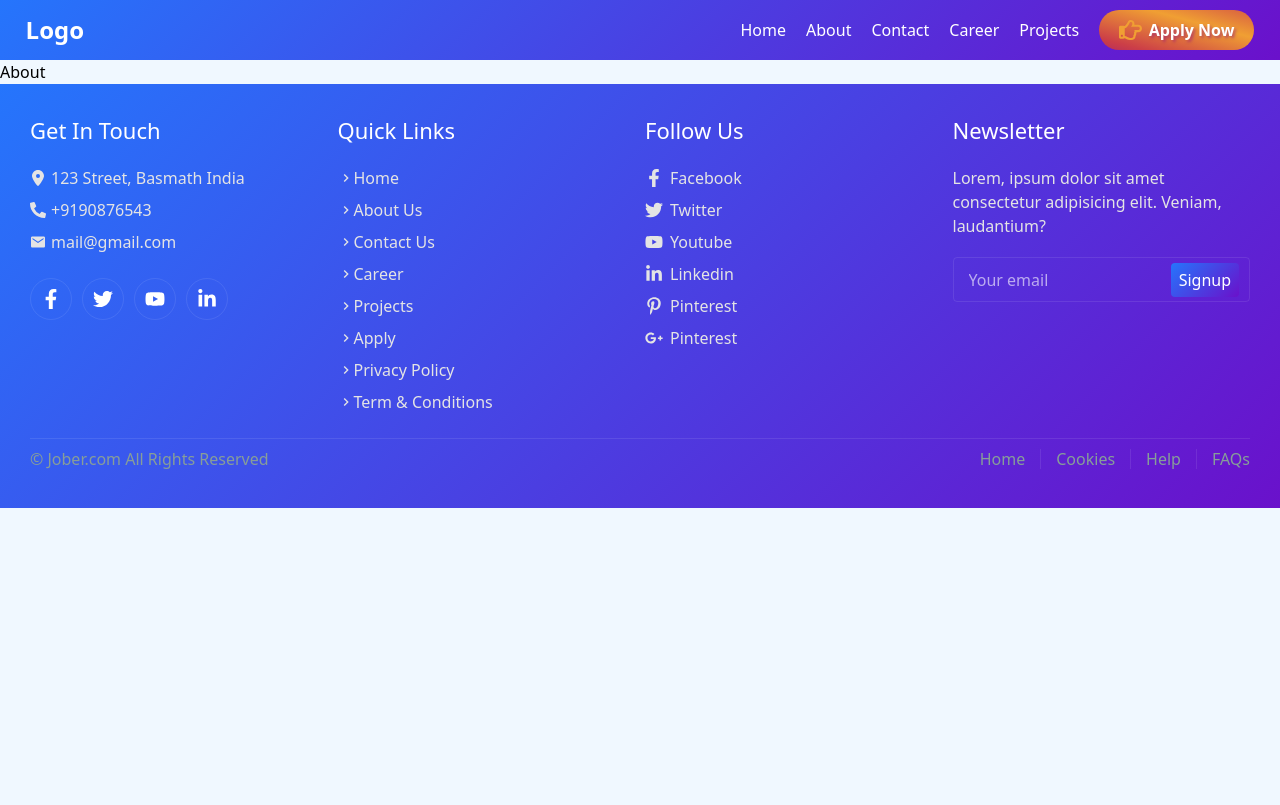
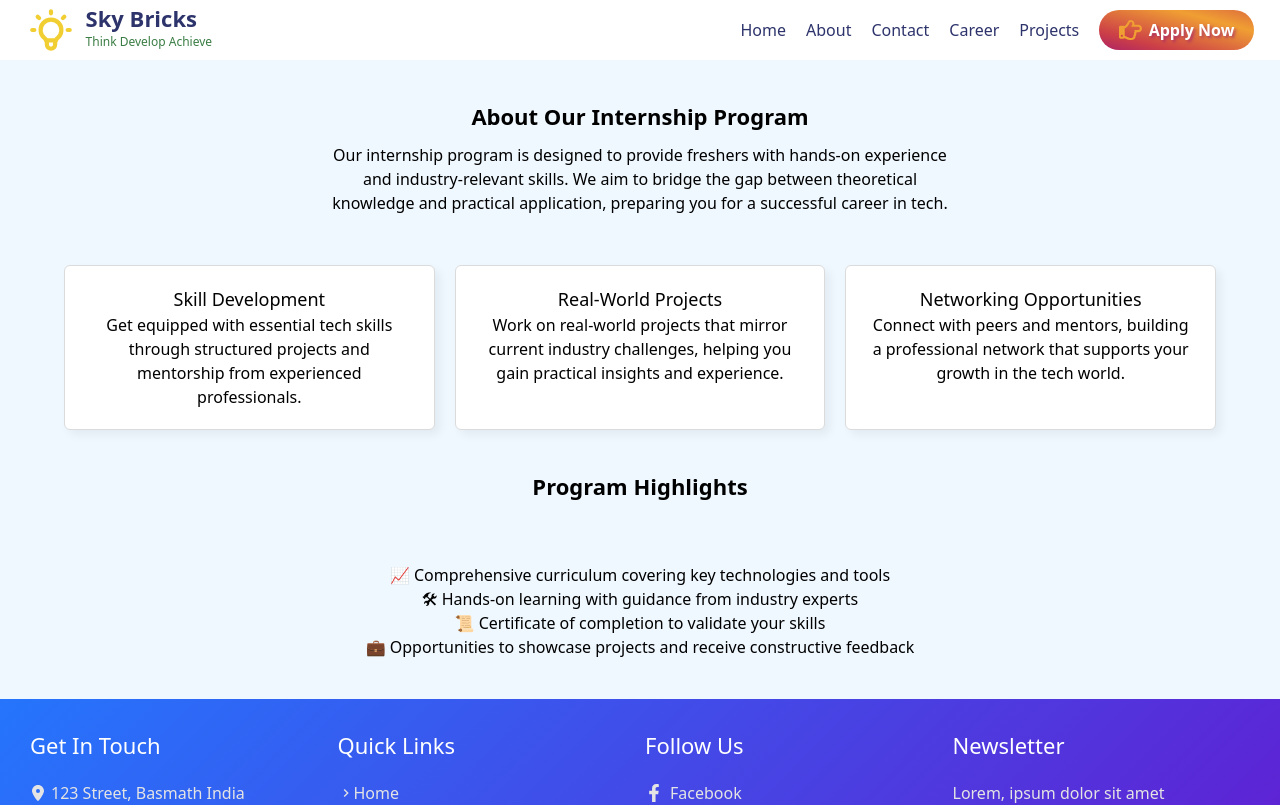
Before and after one commit to sonubhosle/form, a React (Vite) app: page /about in a window 1280 px wide. Shown: the top 805 px of the page. Built offline with nearby package versions, Linux system fonts and the light colour scheme.

Commit message:
Night 11:47

```diff
--- a/src/Components/Information/Information.css
+++ b/src/Components/Information/Information.css
@@ -13,14 +13,15 @@
   padding: 10px 50px;
   border: none;
   cursor: pointer;
-    background-color: #ddd; /* Default button color */
+  background-color: #ddd;
+  /* Default button color */
   color: #000;
   transition: 0.3s;
   border-radius: 20px;
 
 }
 
-  .menu-button:hover{
+.menu-button:hover {
   box-shadow: rgba(0, 0, 0, 0.274)5px 5px 15px 0px;
   transform: translateY(-5px);
 }
@@ -32,10 +33,78 @@
 
 }
 
-.content{
+.content {
   width: 90%;
   margin: 20px auto;
   box-shadow: rgba(0, 0, 0, 0.274) 0px 0px 10px 0px;
   padding: 20px;
   border-radius: 4px;
 }
+
+.content .section_heading {
+  display: flex;
+  align-items: center;
+  justify-content: center;
+  flex-direction: column;
+  border-bottom: 1px solid #dbdbdb;
+  margin-bottom: 20px;
+  padding: 10px 0px;
+}
+
+.section_heading h2 {
+  font-weight: 500;
+  font-size: 22px;
+  letter-spacing: 1px;
+}
+
+.section_heading p {
+  padding: 10px 0px;
+  font-size: 17px;
+}
+
+.content h3 {
+  font-weight: 500;
+  font-size: 17px;
+  letter-spacing: 1px;
+}
+
+.content .grid_one {
+  display: grid;
+  grid-template-columns: repeat(auto-fit, minmax(300px, 1fr));
+  gap: 20px;
+  position: relative;
+  margin: 15px 0px;
+  border-bottom: 1px solid #dbdbdb;
+  padding:20px ;
+}
+
+.content .grid_one .card_one {
+  width: 100%;
+  padding: 10px ;
+  border-radius: 4px;
+}
+
+.content .grid_two{
+  display: grid;
+  grid-template-columns: repeat(auto-fit, minmax(400px, 1fr));
+  gap: 20px;
+  position: relative;
+  margin: 15px 0px;
+  border-bottom: 1px solid #dbdbdb;
+  padding:20px ;
+}
+
+
+.content .grid_two .card_two {
+  width: 100%;
+  border: 1px solid #dbdbdb;
+  padding: 10px ;
+  border-radius: 4px;
+}
+
+
+.grid_two .card_two h4{
+  color: #000;
+  font-weight: 500;
+  padding-bottom: 10px;
+}
--- a/src/Components/Information/Information.jsx
+++ b/src/Components/Information/Information.jsx
@@ -1,38 +1,13 @@
 import React, { useState, useEffect } from "react";
-import './Information.css'
+import './Information.css';
+import { information } from "./info";
+
 const Information = () => {
-      const menus = [
-        {
-          id: "Real Projects",
-          label: "Real Projects",
-          title: "Welcome to Menu 1",
-          description: "This is a detailed description for Menu 1. It includes more text and even an image.",
-          image: "https://via.placeholder.com/300x150/ff9999/fff?text=Menu+1",
-          color: "#ff9999",
-        },
-        {
-          id: "Experienced Mentors",
-          label: "Experienced Mentors",
-          title: "Explore Menu 2",
-          description: "Here is some more content for Menu 2. This section can have a longer paragraph or list.",
-          image: "https://via.placeholder.com/300x150/99ccff/fff?text=Menu+2",
-          color: "#99ccff",
-        },
-        {
-          id: "Flexible Shedule",
-          label: "Flexible Shedule",
-          title: "Discover Menu 3",
-          description: "Menu 3 contains even more content. Feel free to add as much detail as you need!",
-          image: "https://via.placeholder.com/300x150/99ff99/fff?text=Menu+3",
-          color: "#99ff99",
-        },
-      ];
-
   const [activeIndex, setActiveIndex] = useState(0);
 
   useEffect(() => {
     const interval = setInterval(() => {
-          setActiveIndex((prevIndex) => (prevIndex + 1) % menus.length);
+      setActiveIndex((prevIndex) => (prevIndex + 1) % information.length);
     }, 3000); // Change every 3 seconds
 
     return () => clearInterval(interval); // Cleanup on unmount
@@ -41,22 +16,46 @@ const Information = () => {
   return (
     <div className="menu-container">
       <div className="menu-buttons">
-            {menus.map((menu, index) => (
-          <div key={menu.id}  onClick={() => setActiveIndex(index)} className={`menu-button ${activeIndex === index ? "active" : ""}`} >
+        {information.map((menu, index) => (
+          <div
+            key={menu.id}
+            onClick={() => setActiveIndex(index)}
+            className={`menu-button ${activeIndex === index ? "active" : ""}`}
+          >
             {menu.label}
           </div>
         ))}
       </div>
 
       <div className="content">
-            <h2>{menus[activeIndex].title}</h2>
-            <p>{menus[activeIndex].description}</p>
-            <img src={menus[activeIndex].image} alt={menus[activeIndex].title} />
+        <div className="section_heading">
+          <h2>{information[activeIndex].label}</h2>
+          <p>{information[activeIndex].desc}</p>
+        </div>
+
+        {/* Displaying info_array */}
+        <h3>{information[activeIndex].sub_heading}</h3>
+        <div className="grid_one">
+          {information[activeIndex].info_array.map((item, index) => (
+            <div className="card_one" key={index}>{item.value}</div>
+          ))}
+        </div>
+
+        {/* Displaying details_array */}
+        <h3>{information[activeIndex].content_heading}</h3>
+        <div  className="grid_two">
+          {information[activeIndex].details_array.map((detail, index) => (
+            <div className="card_two" key={index}>
+              <h4>{detail.title}</h4>
+              <span>{detail.info}</span>
+            </div>
+          ))}
+        </div>
+
+        <p>{information[activeIndex].para}</p>
       </div>
     </div>
   );
 };
 
-
-
 export default Information;
--- a/src/Components/Navigation/Navigation.css
+++ b/src/Components/Navigation/Navigation.css
@@ -3,8 +3,8 @@
   display: flex;
   justify-content: space-between;
   align-items: center;
-  background: linear-gradient(135deg, #2575fc, hsl(269, 85%, 43%));
-  transition: background 0.3s linear, width 0.3s linear,top 0.3s linear,border-radius 0.3s linear;
+   background-color: #fff;
+  transition:  width 0.3s linear,top 0.3s linear,border-radius 0.3s linear;
   width: 100%;
   position: sticky;
   top: 0px;
@@ -15,18 +15,43 @@
 
 }
 
-.navbar.scrolled {
-  background:linear-gradient(135deg, #6a11cb, #2575fc);
+
+
+.logo {
+ display: flex;
+ align-items: center;
+ gap: 10px;
 }
 
-.logo {
-  font-size: 24px;
-  font-weight: bold;
-  color: white;
+.logo .icon{
+  display: flex;
+  align-items: center;
+}
+
+.details{
+  line-height: 23px;
+}
+
+
+
+.details .name{
+  color: #2D336B;
+  font-weight: 800;
+  font-size: 22px;
+}
+
+.details  .slogan{
+  color: #3A7D44;
+  font-size: 12px;
 }
 
 .meuns a{
-  color: #fff;
+  color: #2D336B;
+  transition: 0.5s ease;
+}
+
+.meuns a:hover{
+  color: #aa2068;
 }
 @keyframes gradientAnimation {
   0% { background-position: 0% 50%; }
--- a/src/Components/Navigation/Navigation.jsx
+++ b/src/Components/Navigation/Navigation.jsx
@@ -1,6 +1,7 @@
 import React, { useEffect, useState } from 'react'
 import './Navigation.css'
 import { Link } from 'react-router-dom';
+import { TbBulb } from "react-icons/tb";
 
 import { FaRegHandPointRight } from "react-icons/fa";
 
@@ -29,7 +30,13 @@ const Navigation = () => {
   }, []);
   return (
     <header className={`navbar ${scrolling ? 'scrolled' : ''}`}>
-      <div className="logo">Logo</div>
+      <Link className="logo">
+      <div className="icon"><TbBulb color='#f1ce32' size={50} /></div>
+      <div className="details">
+        <div className="name">Sky Bricks</div>
+        <div className="slogan">Think Develop Achieve</div>
+      </div>
+      </Link>
 
       <div className="meuns flex items-center gap-20">
         <Link to='/'>Home</Link>
--- a/src/Pages/About/About.css
+++ b/src/Pages/About/About.css
@@ -0,0 +1,36 @@
+.grid_comp{
+    display: grid;
+    grid-template-columns: repeat(auto-fit,minmax(250px,1fr));
+    width: 90%;
+    margin: 20px auto;
+    gap: 20px;
+}
+
+.grid_comp .comp_card{
+    width: 100%;
+    background-color: #fff;
+    box-shadow: rgba(0, 8, 8, 0.055) 5px 5px 10px 0px;
+    border: 1px solid #dbdbdb;
+    padding: 20px;
+    border-radius: 6px;
+    cursor: pointer;
+    transition: 0.5s ease;
+    display: flex;
+    align-items: center;
+    flex-direction: column;
+    text-align: center;
+}
+
+.grid_comp .comp_card .heading{
+    color: #020202;
+    font-size: 18px;
+    font-weight: 500;
+}
+
+.highlights{
+    display: flex;
+    align-items: center;
+    flex-direction: column;
+    text-align: center;
+    margin-bottom: 40px;
+}
--- a/src/Pages/About/About.jsx
+++ b/src/Pages/About/About.jsx
@@ -1,8 +1,46 @@
 import React from 'react'
+import './About.css'
+import Heading from '../../Components/Heading/Heading'
+
+const companyBenefits = [
+  {
+    title: "Skill Development",
+    description: "Get equipped with essential tech skills through structured projects and mentorship from experienced professionals."
+  },
+  {
+    title: "Real-World Projects",
+    description: "Work on real-world projects that mirror current industry challenges, helping you gain practical insights and experience."
+  },
+  {
+    title: "Networking Opportunities",
+    description: "Connect with peers and mentors, building a professional network that supports your growth in the tech world."
+  }
+]
 
 const About = () => {
   return (
-    <div>About</div>
+    <div>
+      <Heading heading={'About Our Internship Program'} subtitle={'Our internship program is designed to provide freshers with hands-on experience and industry-relevant skills. We aim to bridge the gap between theoretical knowledge and practical application, preparing you for a successful career in tech.'} />
+      <div className="grid_comp">
+        {
+          companyBenefits.map((cmp, indx) => {
+            return (
+              <div className="comp_card">
+                <div className="heading">{cmp.title}</div>
+                <div className="desc">{cmp.description}</div>
+              </div>
+            )
+          })
+        }
+      </div>
+      <Heading heading={'Program Highlights'} />
+      <div className="highlights">
+        <p> 📈 Comprehensive curriculum covering key technologies and tools</p>
+        <p> 🛠 Hands-on learning with guidance from industry experts</p>
+         <p>📜 Certificate of completion to validate your skills</p>
+         <p>💼 Opportunities to showcase projects and receive constructive feedback</p>
+      </div>
+    </div>
   )
 }
 
--- a/src/Pages/Career/Career.css
+++ b/src/Pages/Career/Career.css
@@ -26,3 +26,34 @@
     font-size: 18px;
     font-weight: 500;
 }
+
+
+
+.btn_start{
+    display: flex;
+    align-items: center;
+    justify-content: center;
+    margin-bottom: 30px;
+}
+.btn_start a {
+    background: linear-gradient(135deg, #2575fc, hsl(269, 85%, 43%));
+    background-size: 200% 200%;
+    color: #fff;
+    font-weight: 500;
+    font-size: 17px;
+    padding: 8px 20px;
+    border-radius: 3px;
+    animation: colorShift 4s ease infinite;
+}
+
+@keyframes colorShift {
+    0% {
+        background-position: 0% 50%;
+    }
+    50% {
+        background-position: 100% 50%;
+    }
+    100% {
+        background-position: 0% 50%;
+    }
+}
--- a/src/Pages/Career/Career.jsx
+++ b/src/Pages/Career/Career.jsx
@@ -1,6 +1,7 @@
 import React from 'react'
 import Heading from '../../Components/Heading/Heading'
 import './Career.css'
+import { Link } from 'react-router-dom'
 const companyBenefits = [
   {
     title: "Growth Opportunities",
@@ -31,6 +32,10 @@ const Career = () => {
           })
         }
        </div>
+       <Heading heading={'Current Openings'}  subtitle={'Don’t see a role that fits? We’re always interested in meeting talented individuals.'}/>
+       <div className="btn_start">
+          <Link>Apply For Future Opportunities </Link>
+         </div>
     </div>
   )
 }
```
Also changed, not shown: src/Components/Information/info.js (+88 -4 lines). Lines whose indentation alone changed are shown as unchanged.
